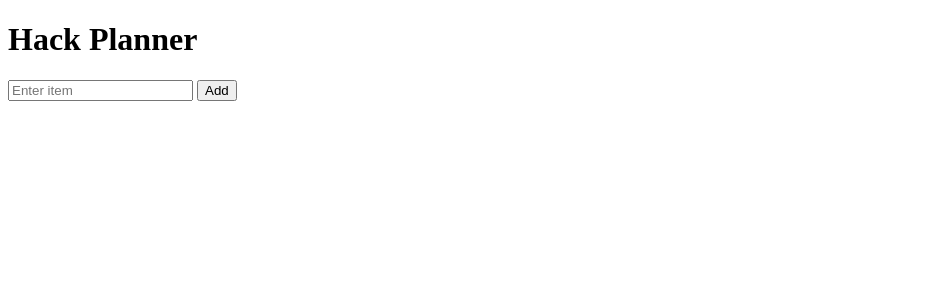
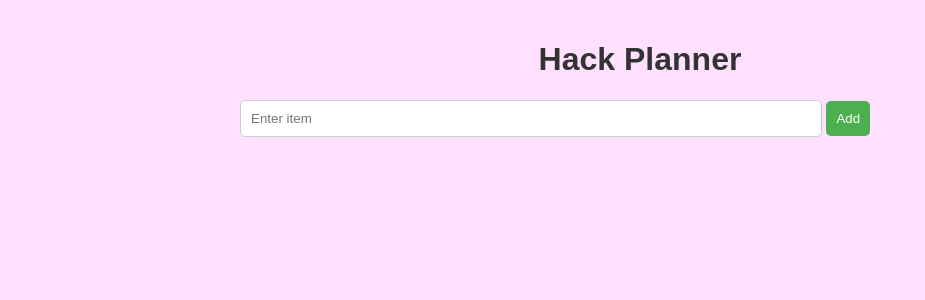
Before and after one commit to joanita-51/ghw_july_2023, a Flask app: page / in a window 1280 px wide. Shown: the top 300 px of the page, without its empty margins (0-925 px from the left). Run offline with Flask 3, Linux system fonts and the light colour scheme.

Commit message:
frontend design

```diff
--- a/app.py
+++ b/app.py
@@ -2,7 +2,7 @@
 from flask import Flask, render_template, request, redirect
 
 #initializing our flask application
-app = Flask(__name__, template_folder="templates")
+app = Flask(__name__)
 
 #CRUD OPERATIONS (CREATE, READ, UPDATE, DELETE)
 #storage list for now. items is a global variable
--- /dev/null
+++ b/static/styles.css
@@ -0,0 +1,66 @@
+body{
+    font-family: Arial, Helvetica, sans-serif;
+    background-color: #f2f2;
+    margin: 0;
+    padding: 0;
+}
+
+h1{
+    text-align: center;
+    color: #333;
+}
+
+.container{
+    max-width: 800px;
+    margin: 0 auto;
+    padding: 20px;
+}
+
+.checklist-items{
+    list-style-type: none;
+    padding: 0;
+}
+
+.checklist-items li{
+    background-color: #fff;
+    border-radius: 5px;
+    padding: 10px;
+    margin-bottom: 10px;
+    display: flex;
+    justify-content: space-between;
+    align-items: center;
+}
+
+.checklist-items li a {
+    color: #333;
+    text-decoration: none;
+    margin-left: 10px;
+}
+
+.add-form input[type="text"],
+.edit-form input[type="text"] {
+    width: 70%;
+    padding: 10px;
+    border: 1px solid #ccc;
+    border-radius: 5px;
+}
+
+.add-form button,
+.edit-form button{
+    padding: 10px;
+    background-color: #4CAF50;
+    border: none;
+    color: white;
+    border-radius: 5px;
+    cursor: pointer;
+}
+
+.add-form button:hover,
+.edit-form button:hover{
+    background-color: #89d68b;
+}
+
+.add-form input[type="text"]:focus,
+.edit-form input[type="text"]:focus{
+    background-color: #4CAF50;
+}
--- a/templates/checklist.html
+++ b/templates/checklist.html
@@ -3,9 +3,11 @@
     <!-- any information related to the project the meta data -->
     <head>
         <title>Hacker Planner App</title>
+        <link rel="stylesheet" href="{{url_for('static', filename='styles.css')}}">
     </head>
     <!-- what u see when you navigate to the page -->
     <body>
+        <div class="container">
             <!-- largest text in the project -->
             <h1>Hack Planner</h1>
             <!-- unordered list hence the dots -->
@@ -19,9 +21,10 @@
                 </li>
                 {% endfor %}
             </ul>
-        <form action="/add" method="post">
+            <form class="add-form" action="/add" method="post">
                 <input type="text" name="item" placeholder="Enter item ">
                 <button type="submit">Add</button>
             </form>
+        </div>
     </body>
 </html>
```
Also changed, not shown: templates/edit.html (+8 -5 lines). Lines whose indentation alone changed are shown as unchanged.
